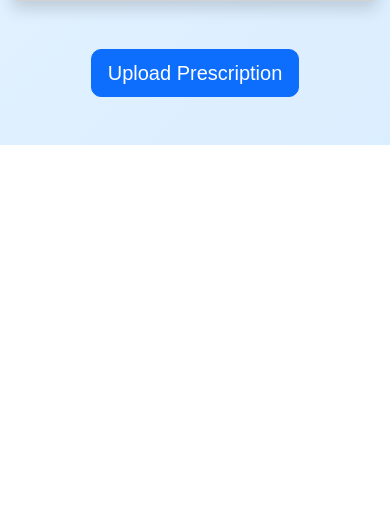
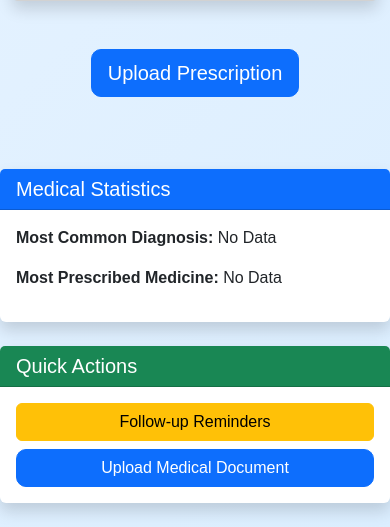
Before and after one commit to harinisharma-t/MediFlow, a Flask app: page / in a window 390 px wide. Shown: the part 1282-1809 px from the top of the page. Before the commit the page ends 1427 px from the top, so only its background shows below. Run offline with Flask 3, Linux system fonts and the light colour scheme; data that the repository does not hold is empty.

Commit message:
Day 16: Improved dashboard analytics and quick actions

```diff
--- a/templates/dashboard.html
+++ b/templates/dashboard.html
@@ -241,6 +241,60 @@
 
 </div>
 
+<div class="row mt-4">
+
+    <div class="col-md-6 mb-4">
+
+        <div class="card shadow border-0 h-100">
+
+            <div class="card-header bg-primary text-white">
+                <h5 class="mb-0">Medical Statistics</h5>
+            </div>
+
+            <div class="card-body">
+
+                <p>
+                    <strong>Most Common Diagnosis:</strong>
+                    {{ top_diagnosis }}
+                </p>
+
+                <p>
+                    <strong>Most Prescribed Medicine:</strong>
+                    {{ top_medicine }}
+                </p>
+
+            </div>
+
+        </div>
+
+    </div>
+
+    <div class="col-md-6 mb-4">
+
+        <div class="card shadow border-0 h-100">
+
+            <div class="card-header bg-success text-white">
+                <h5 class="mb-0">Quick Actions</h5>
+            </div>
+
+            <div class="card-body">
+
+                <a href="/followups" class="btn btn-warning w-100 mb-2">
+                    Follow-up Reminders
+                </a>
+
+                <a href="/upload-page" class="btn btn-primary w-100">
+                    Upload Medical Document
+                </a>
+
+            </div>
+
+        </div>
+
+    </div>
+
+</div>
+
 </body>
 
 </html>
```
